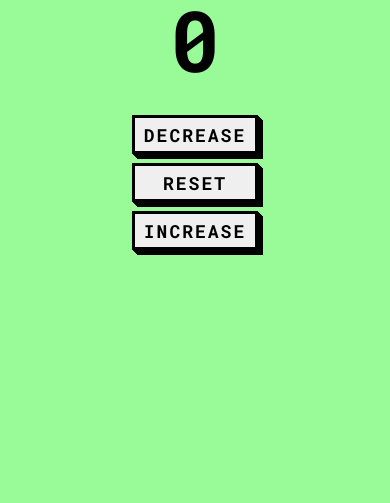
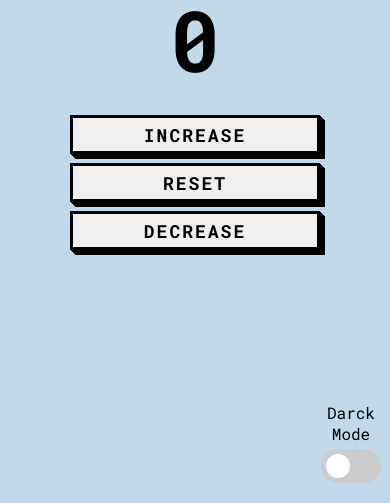
Before and after one commit to IsaacGSS/count, a plain HTML site: page index.html in a window 390 px wide. Shown: the part 341-844 px from the top of the page. Drawn offline with Linux system fonts and the light colour scheme.

Commit message:
v. 1.5
foi implementado o modo escuro e uma pequena modificação da posição dos botoes quando se apresenta em uma tela mais estreita/mobile.

```diff
--- a/index.html
+++ b/index.html
@@ -9,9 +9,9 @@
 </head>
 <body onclick="evento()">
 
- <main>
+   <main id="main">
 
-    <section class="display-contagem">
+    <section class="display-contagem" id='display-contagem'>
 
       <p>
         Contagem
@@ -31,6 +31,14 @@
 
     </section>
 
+    <footer>
+      <p>Darck Mode</p>
+      <label class="switch">
+      <input type="checkbox" id="checkbox" >
+      <span class="slider"></span>
+    </label>
+    </footer>
+
   </main>
 
   <script src="logica.js"></script>
--- a/logica.js
+++ b/logica.js
@@ -1,5 +1,5 @@
 var numero = 0
-
+let checkbox = document.getElementById("checkbox");
 
 function mais() {
 
@@ -27,7 +27,17 @@ function evento() {
   } if (numero > 0) {
     document.getElementById("contagem").style.color = "#1ba4ff";
   } if(numero == 0){
-    document.getElementById("contagem").style.color = "#000000";
+
+    if(checkbox.checked) {
+      document.body.style.backgroundColor = "#152238";
+      document.getElementById("main").style.color = "#f5f5f5";
+      document.getElementById("contagem").style.color = "#f5f5f5";
+
+    } else {
+      document.body.style.backgroundColor = "#C0DAEB";
+      document.getElementById("main").style.color = "#000000";
+      document.getElementById("contagem").style.color = "#000000";
+    }
   }
 
 }
--- a/style.css
+++ b/style.css
@@ -8,11 +8,12 @@
 }
 
 body{
-  background-color: #98FB98;
+  background:#C0DAEB;
 }
 
 section{
   margin: 2%;
+
 }
 
 p#contagem{
@@ -59,6 +60,18 @@ button:active {
   left: 5px;
 }
 
+footer{
+  position: absolute;
+  top: 88vh;
+  left: 80vw;
+}
+
+footer p{
+  margin: 0 0 5px 0;
+
+  font-weight: 400;
+}
+
 @media (min-width: 768px) {
   button {
     padding: 0.25em 0.75em;
@@ -68,10 +81,65 @@ button:active {
 @media (max-width: 500px) {
   .buttons {
     display: flex;
-    flex-direction: column;
+    flex-direction: column-reverse;
   }
 
   button{
     margin: 0.25em;
+    width: 250px;
   }
 }
+
+/* From uiverse.io by @Jay-9527 */
+/* The switch - the box around the slider */
+.switch {
+ font-size: 17px;
+ position: relative;
+ display: inline-block;
+ width: 3.5em;
+ height: 2em;
+}
+
+/* Hide default HTML checkbox */
+.switch input {
+ opacity: 0;
+ width: 0;
+ height: 0;
+}
+
+/* The slider */
+.slider {
+ position: absolute;
+ cursor: pointer;
+ top: 0;
+ left: 0;
+ right: 0;
+ bottom: 0;
+ background-color: #ccc;
+ transition: .4s;
+ border-radius: 30px;
+}
+
+.slider:before {
+ position: absolute;
+ content: "";
+ height: 1.4em;
+ width: 1.4em;
+ border-radius: 20px;
+ left: 0.3em;
+ bottom: 0.3em;
+ background-color: white;
+ transition: .4s;
+}
+
+input:checked + .slider {
+ background-color: rgb(0,221,80);
+}
+
+input:focus + .slider {
+ box-shadow: 0 0 1px rgb(0,221,80);
+}
+
+input:checked + .slider:before {
+ transform: translateX(1.5em);
+}
```
